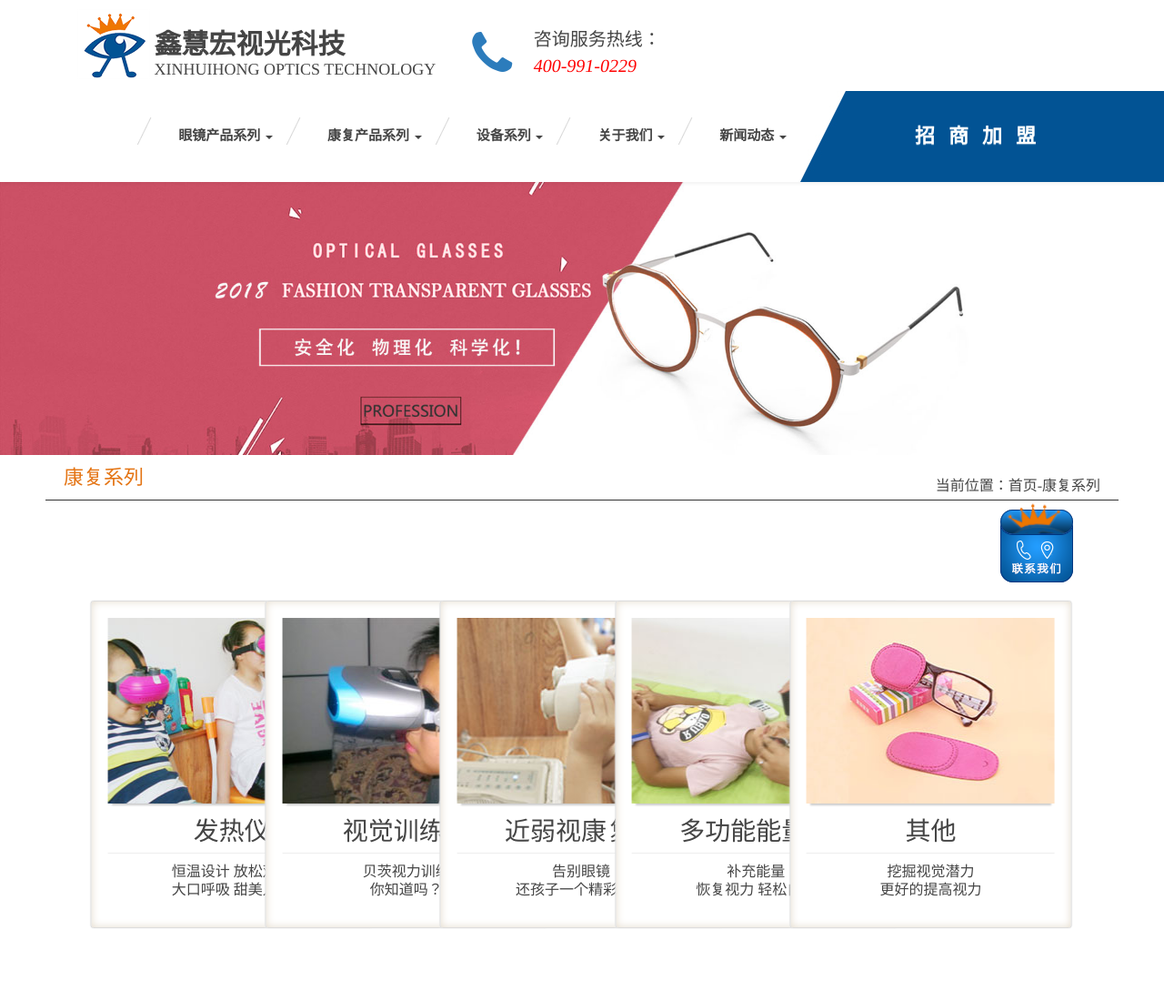
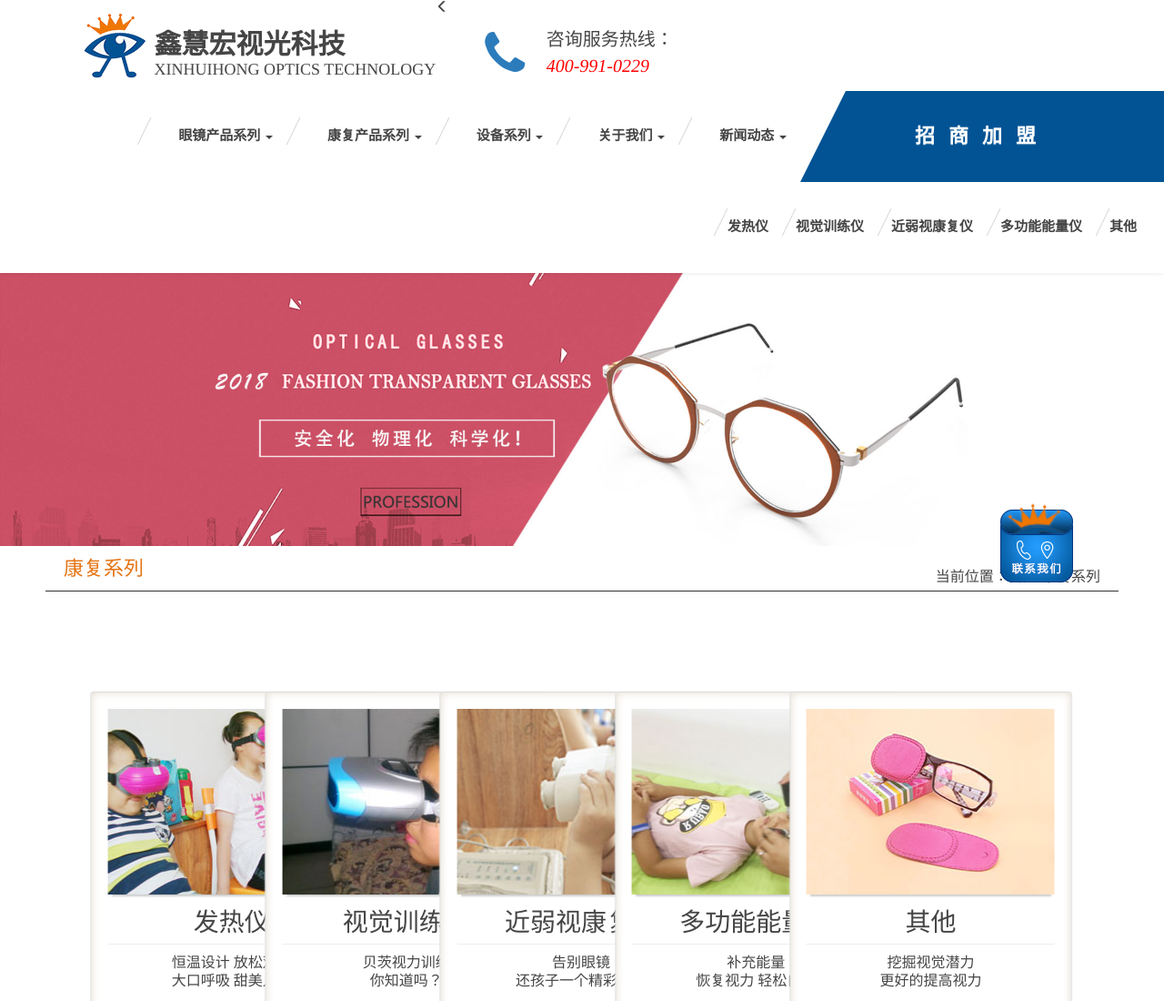
Before and after one commit to tthtnt/xinhuihong, a website: page dist/rehabilitation-products.html in a window 1280 px wide. Shown: the top 1100 px of the page at 91% size. Drawn offline with Linux system fonts and the light colour scheme.

Commit message:
康复产品链接修改完成

```diff
--- a/dist/rehabilitation-products.html
+++ b/dist/rehabilitation-products.html
@@ -17,6 +17,13 @@
 </head>
 
 <body>
+<!--移动端灰色顶部-->
+<div class="mobile-header">
+  <h1>
+    鑫慧宏视光科技（大连）有限公司
+  </h1>
+</div>
+<!--移动端灰色顶部结束-->
 <nav class="navbar navbar-default">
   <div class="container-fluid">
     <!-- Brand and toggle get grouped for better mobile display -->
@@ -28,7 +35,10 @@
         <span class="icon-bar"></span>
         <span class="icon-bar"></span>
       </button>
-      <a class="navbar-brand" href="index.html">
+      <a class="main-back" href="index.html">
+        <span class="glyphicon glyphicon-menu-left" aria-hidden="true"></span>
+      </a>
+      <a class="navbar-brand center-logo" href="index.html">
         <img src="img/logo.png" alt="鑫慧宏视光科技">
         <div>
           <h1>鑫慧宏视光科技</h1>
@@ -43,7 +53,7 @@
     </div>
     <!-- Collect the nav links, forms, and other content for toggling -->
     <div class="collapse navbar-collapse" id="bs-example-navbar-collapse-1">
-      <ul class="nav navbar-nav navbar-right">
+      <ul class="nav navbar-nav navbar-right not-main">
         <!-- <li class="active"><a href="#">网站首页<span class="sr-only">(current)</span></a></li> -->
         <li class="dropdown" id="glass">
           <a href="eyewear-products.html">眼镜产品系列
@@ -139,6 +149,24 @@
         </li>
         <li class="cont">
           <a href="investment.html">招商加盟</a>
+        </li>
+      </ul>
+      <ul class="nav navbar-nav navbar-right glass-product">
+        <li>
+          <a href="restore-01.html">发热仪</a>
+        </li>
+        <li>
+          <a href="restore-02.html">视觉训练仪</a>
+        </li>
+        <li>
+          <a href="restore-03.html">近弱视康复仪</a>
+        </li>
+        <li>
+          <a href="restore-04.html">多功能能量仪</a>
+        </li>
+        <!-- <li role="separator" class="divider"></li> -->
+        <li>
+          <a href="restore-05.html">其他</a>
         </li>
       </ul>
     </div>
```
Also changed, not shown: dist/restore-01.html (+23 -2 lines), dist/restore-02.html (+23 -2 lines), dist/restore-03.html (+23 -2 lines), dist/restore-04.html (+23 -2 lines), dist/restore-05.html (+23 -2 lines).
